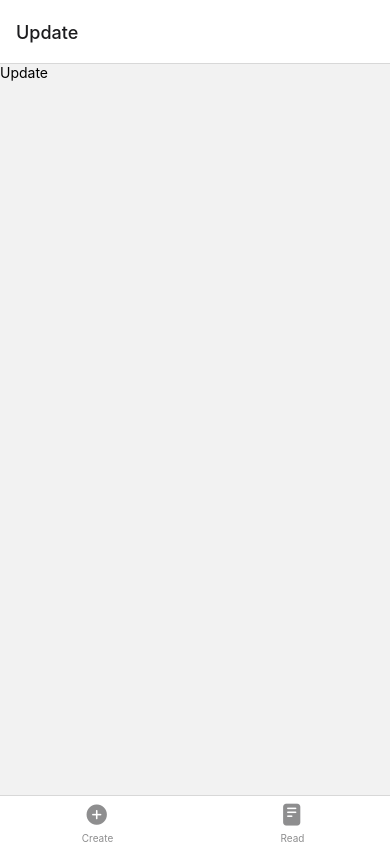
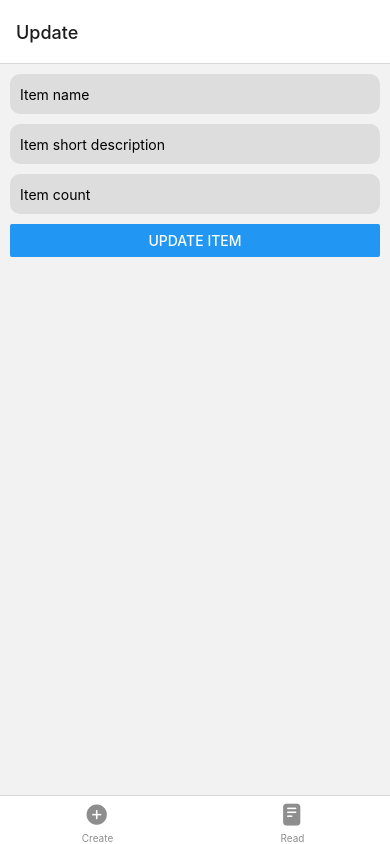
Before and after one commit to dolnaaa/react-native-hf, a React Native app: screen /Update in a window 390 px wide. Built offline with nearby package versions, Linux system fonts and the light colour scheme.

Commit message:
feat: Create, Update filled

```diff
--- a/src/containers/Create.js
+++ b/src/containers/Create.js
@@ -1,11 +1,45 @@
-import { Text, View, StyleSheet } from "react-native";
+import { View, StyleSheet, TextInput, Button } from "react-native";
 import React, { Component } from "react";
 
 export class Create extends Component {
+  constructor(props) {
+    super(props);
+    this.state = {
+      fieldName: "",
+      fieldDesc: "",
+      fieldCount: "",
+    };
+  }
+
   render() {
     return (
       <View style={styles.mainContainer}>
-        <Text>Create</Text>
+        <TextInput
+          style={styles.input}
+          onChangeText={(newTxt) => {
+            this.setState({ fieldName: newTxt });
+          }}
+          value={this.state.fieldName}
+          placeholder="Item name"
+        />
+        <TextInput
+          style={styles.input}
+          onChangeText={(newTxt) => {
+            this.setState({ fieldDesc: newTxt });
+          }}
+          value={this.state.fieldDesc}
+          placeholder="Item short description"
+        />
+        <TextInput
+          style={styles.input}
+          onChangeText={(newTxt) => {
+            this.setState({ fieldCount: newTxt });
+          }}
+          value={this.state.fieldCount}
+          placeholder="Item count"
+          keyboardType="numeric"
+        />
+        <Button title="Add item to list" onPress={() => console.log("submit")} />
       </View>
     );
   }
@@ -14,6 +48,14 @@ export class Create extends Component {
 const styles = StyleSheet.create({
   mainContainer: {
     flex: 1,
+    padding: 10,
+  },
+  input: {
+    height: 40,
+    marginBottom: 10,
+    backgroundColor: "#ddd",
+    borderRadius: 10,
+    padding: 10,
   },
 });
 
--- a/src/containers/Update.js
+++ b/src/containers/Update.js
@@ -1,11 +1,48 @@
-import { Text, View, StyleSheet } from "react-native";
+import { View, StyleSheet, TextInput, Button } from "react-native";
 import React, { Component } from "react";
 
 export class Update extends Component {
+  constructor(props) {
+    super(props);
+    this.state = {
+      fieldName: "",
+      fieldDesc: "",
+      fieldCount: "",
+    };
+  }
+
   render() {
     return (
       <View style={styles.mainContainer}>
-        <Text>Update</Text>
+        <TextInput
+          style={styles.input}
+          onChangeText={(newTxt) => {
+            this.setState({ fieldName: newTxt });
+          }}
+          value={this.state.fieldName}
+          placeholder="Item name"
+        />
+        <TextInput
+          style={styles.input}
+          onChangeText={(newTxt) => {
+            this.setState({ fieldDesc: newTxt });
+          }}
+          value={this.state.fieldDesc}
+          placeholder="Item short description"
+        />
+        <TextInput
+          style={styles.input}
+          onChangeText={(newTxt) => {
+            this.setState({ fieldCount: newTxt });
+          }}
+          value={this.state.fieldCount}
+          placeholder="Item count"
+          keyboardType="numeric"
+        />
+        <Button
+          title="Update item"
+          onPress={() => console.log("submit")}
+        />
       </View>
     );
   }
@@ -14,6 +51,14 @@ export class Update extends Component {
 const styles = StyleSheet.create({
   mainContainer: {
     flex: 1,
+    padding: 10,
+  },
+  input: {
+    height: 40,
+    marginBottom: 10,
+    backgroundColor: "#ddd",
+    borderRadius: 10,
+    padding: 10,
   },
 });
 
```
